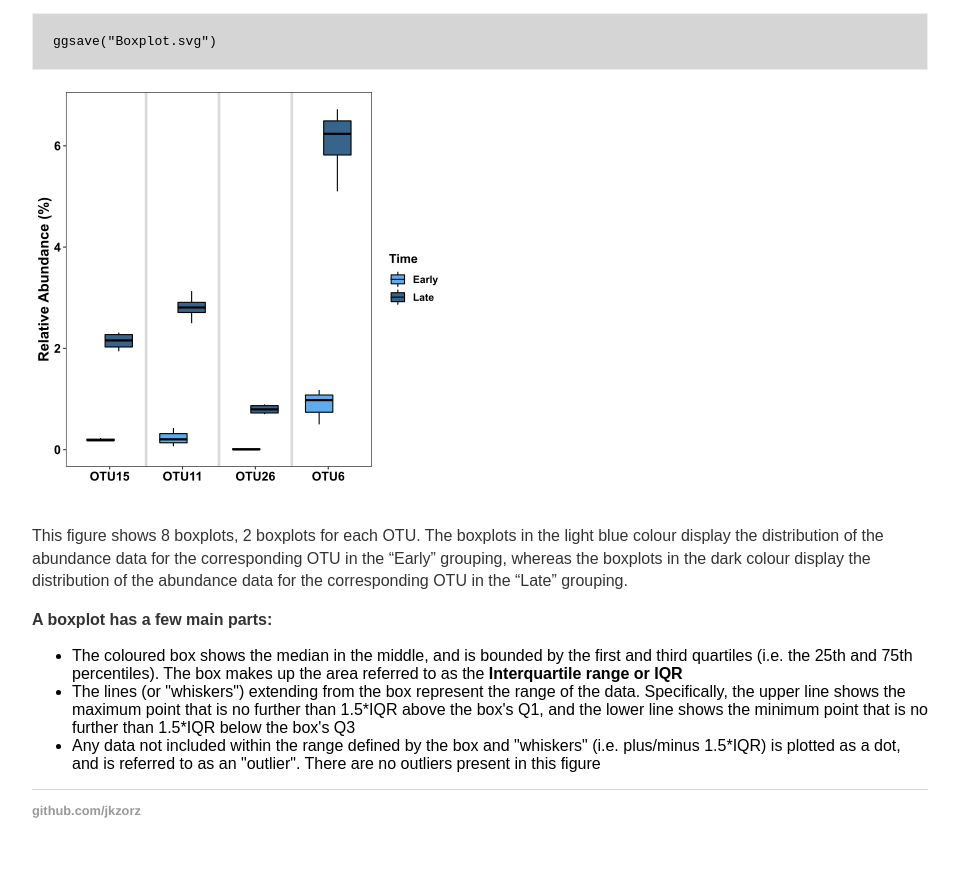
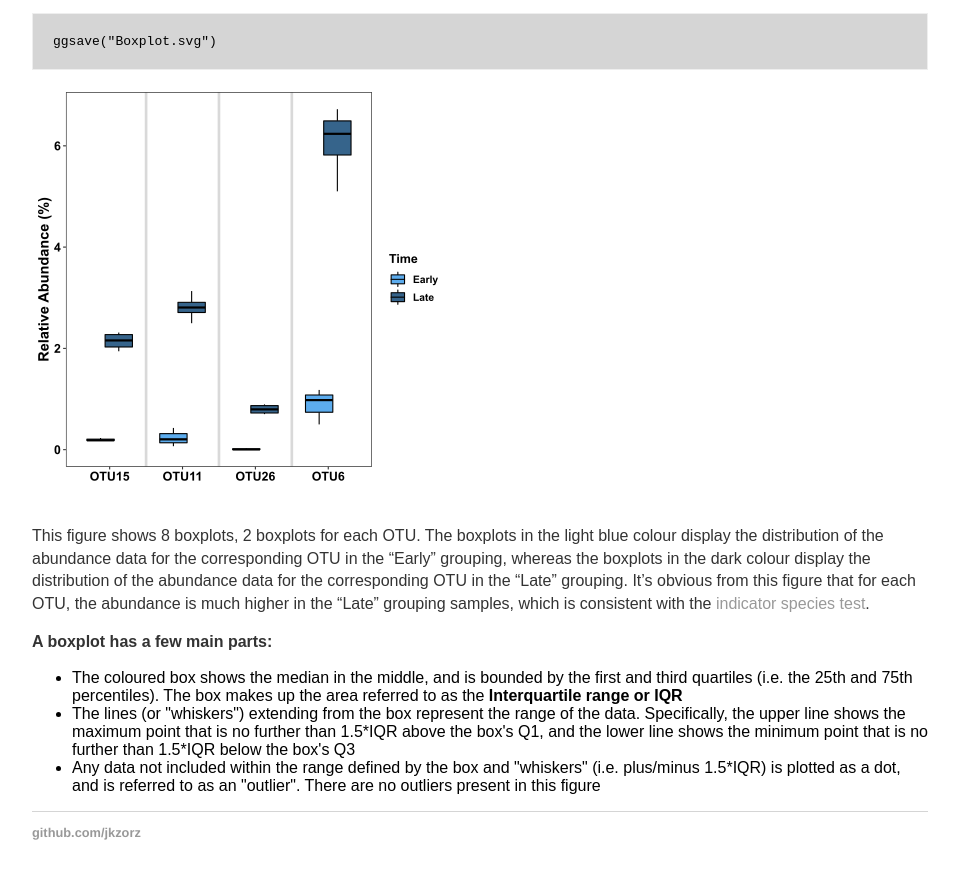
Before and after one commit to jkzorz/jkzorz.github.io, a Jekyll site: the page built from _posts/2019-07-02-boxplots.md, in a window 1280 px wide and 900 px high, scrolled down 1359 px. Shown: the top 879 px of the window, without its empty margins (160-1119 px from the left). Built offline with Jekyll 4.4.1, drawn with Linux system fonts in a browser that asks for light colours.

Commit message:
Update 2019-07-02-boxplots.md

```diff
--- a/_posts/2019-07-02-boxplots.md
+++ b/_posts/2019-07-02-boxplots.md
@@ -64,7 +64,7 @@ ggsave("Boxplot.svg")
 ![useful image]({{ site.url }}/assets/boxplot2.png)
 
 
-This figure shows 8 boxplots, 2 boxplots for each OTU. The boxplots in the light blue colour display the distribution of the abundance data for the corresponding OTU in the "Early" grouping, whereas the boxplots in the dark colour display the distribution of the abundance data for the corresponding OTU in the "Late" grouping.
+This figure shows 8 boxplots, 2 boxplots for each OTU. The boxplots in the light blue colour display the distribution of the abundance data for the corresponding OTU in the "Early" grouping, whereas the boxplots in the dark colour display the distribution of the abundance data for the corresponding OTU in the "Late" grouping. It's obvious from this figure that for each OTU, the abundance is much higher in the "Late" grouping samples, which is consistent with the [indicator species test](https://jkzorz.github.io/2019/07/02/Indicator-species-analysis.html).
 
 <b>A boxplot has a few main parts: </b>
 <ul>
```
